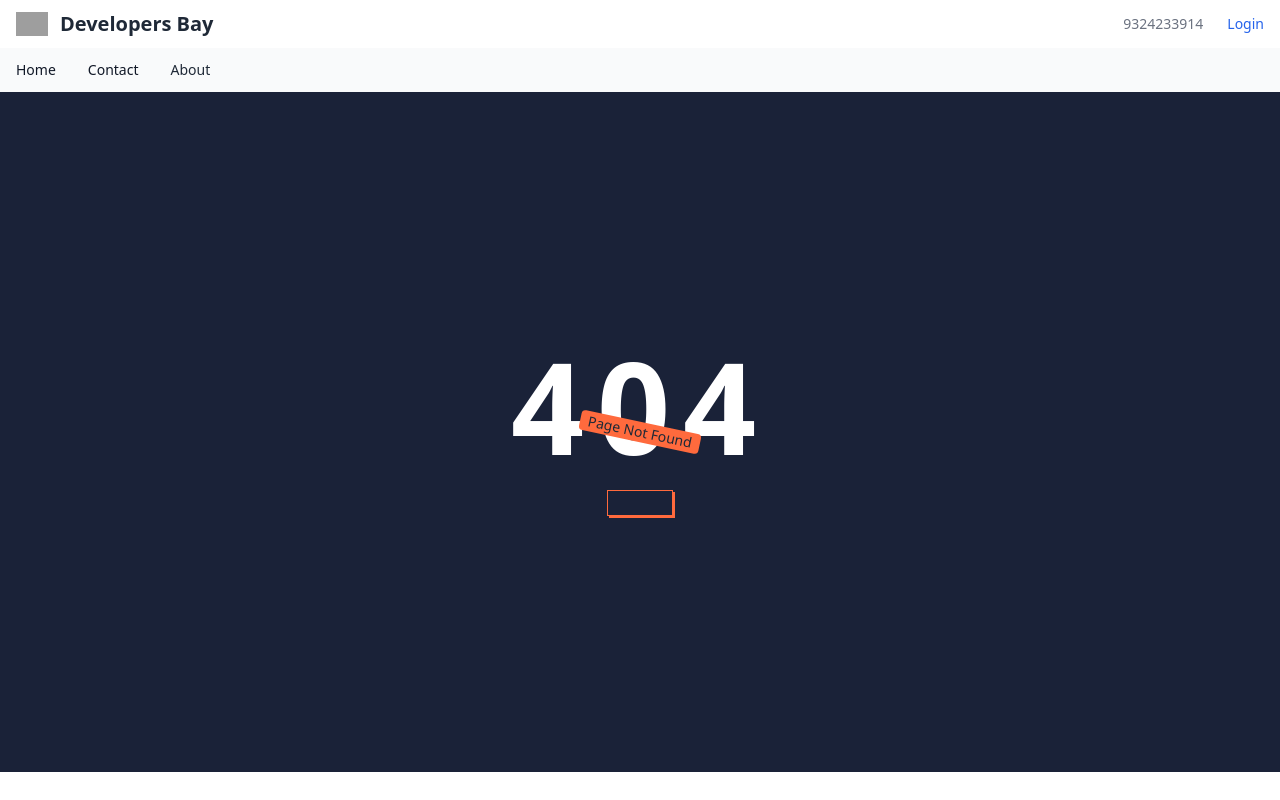
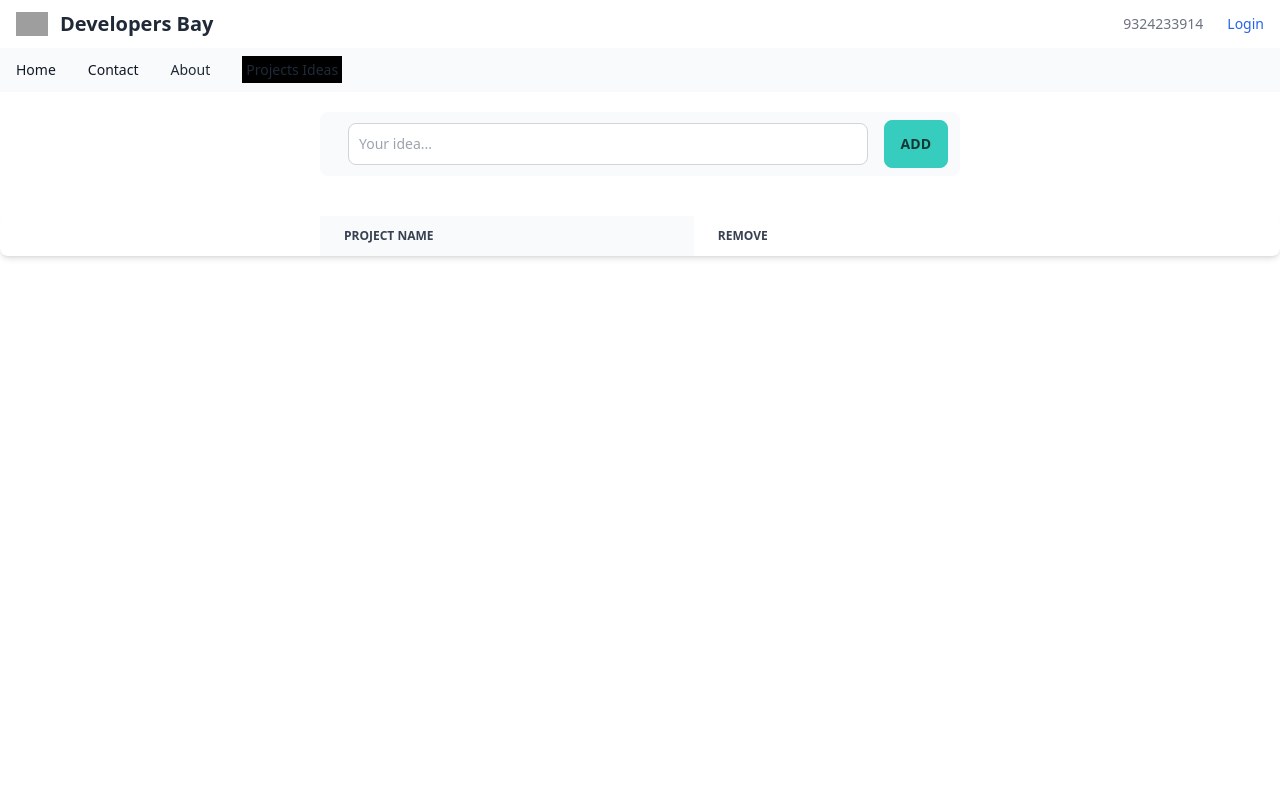
Before and after one commit to 360abhi/RoutingApp, an Angular app: page /projectideas in a window 1280 px wide. Before the commit this address had no page. Built offline with nearby package versions, Linux system fonts and the light colour scheme; grey boxes are pictures that could not be loaded.

Commit message:
passing data and ngModel

```diff
--- a/src/app/about/about.component.html
+++ b/src/app/about/about.component.html
@@ -3,3 +3,5 @@
     <h2 class="text-4xl font-bold mb-8">We make Web Development painless</h2>
     <p class="text-xl">Quick . Easy . Scalable</p>
 </div>
+
+<!-- <button type="button" class="text-white bg-gradient-to-r from-blue-500 via-blue-600 to-blue-700 hover:bg-gradient-to-br focus:ring-4 focus:outline-none focus:ring-blue-300 dark:focus:ring-blue-800 font-medium rounded-lg text-sm px-5 py-2.5 text-center mr-2 mb-2">Blue</button> -->
--- a/src/app/navbar/navbar.component.html
+++ b/src/app/navbar/navbar.component.html
@@ -35,6 +35,10 @@
                     <a routerLink="/about" class="text-gray-90 dark:text-white hover:underline"
                         routerLinkActive="myactive">About</a>
                 </li>
+                <li>
+                    <a routerLink="/projectideas" class="text-gray-90 dark:text-white hover:underline"
+                        routerLinkActive="myactive">Projects Ideas</a>
+                </li>
             </ul>
         </div>
     </div>
--- /dev/null
+++ b/src/app/projectideas/projectideas.component.html
@@ -0,0 +1,40 @@
+<div class="w-1/2 mx-auto mb-10 mt-5">
+
+
+
+        <div class="flex items-center px-3 py-2 rounded-lg bg-gray-50 dark:bg-gray-700">
+
+            <input id="chat" rows="1" #target
+                class="block mx-4 p-2.5 w-full text-sm text-gray-900 bg-white rounded-lg border border-gray-300 focus:ring-blue-500 focus:border-blue-500 dark:bg-gray-800 dark:border-gray-600 dark:placeholder-gray-400 dark:text-white dark:focus:ring-blue-500 dark:focus:border-blue-500"
+                placeholder="Your idea..." [(ngModel)]="myname">
+            <button class="btn btn-accent py-1" (click)="addProject(target.value);  ">Add</button>
+        </div>
+
+</div>
+
+<div class="relative overflow-x-auto shadow-md sm:rounded-lg">
+    <table class="w-1/2  text-sm text-left mx-auto text-gray-500 dark:text-gray-400">
+        <thead class="text-xs text-gray-700 uppercase dark:text-gray-400">
+            <tr>
+                <th scope="col" class="px-6 py-3 bg-gray-50 dark:bg-gray-800">
+                    Project Name
+                </th>
+                <th scope="col" class="px-6 py-3">
+                    Remove
+                </th>
+            </tr>
+        </thead>
+        <tbody>
+            <tr class="border-b border-gray-200 dark:border-gray-700"
+                        *ngFor="let project of projects">
+                <th scope="row"
+                    class="px-6 py-4 font-medium text-gray-900 whitespace-nowrap bg-gray-50 dark:text-white dark:bg-gray-800">
+                    {{project.name}}
+                </th>
+                <td class="px-6 py-4">
+                    <button class="btn btn-warning">Remove</button>
+                </td>
+            </tr>
+        </tbody>
+    </table>
+</div>
--- /dev/null
+++ b/src/app/projectideas/projectideas.component.ts
@@ -0,0 +1,23 @@
+import { Component, ElementRef, ViewChild } from '@angular/core';
+
+@Component({
+  selector: 'app-projectideas',
+  templateUrl: './projectideas.component.html',
+  styleUrls: ['./projectideas.component.css']
+})
+export class ProjectideasComponent {
+
+
+ projects: {name: String;}[] = [];
+
+ myname : string = "";
+
+
+  addProject(target : any) : void {
+    this.projects.push( {
+      name:target
+    } )
+    this.myname = '';
+  }
+
+}
```
Also changed, not shown: src/app/app.module.ts (+16 -16 lines), src/app/projectideas/projectideas.component.css (added).
